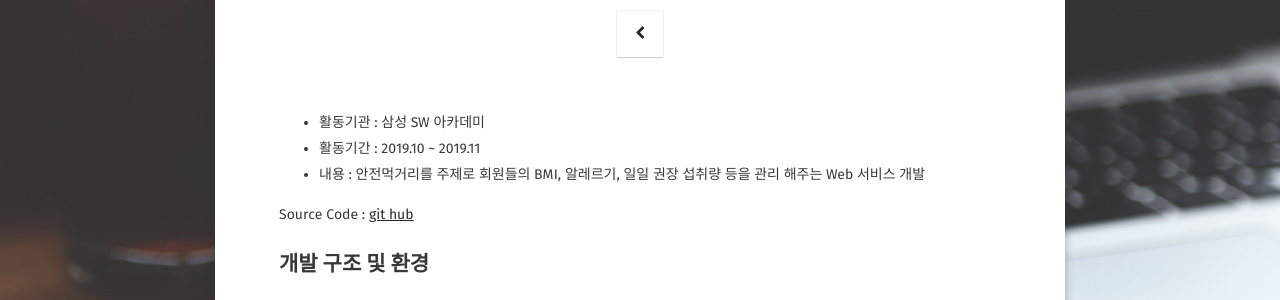
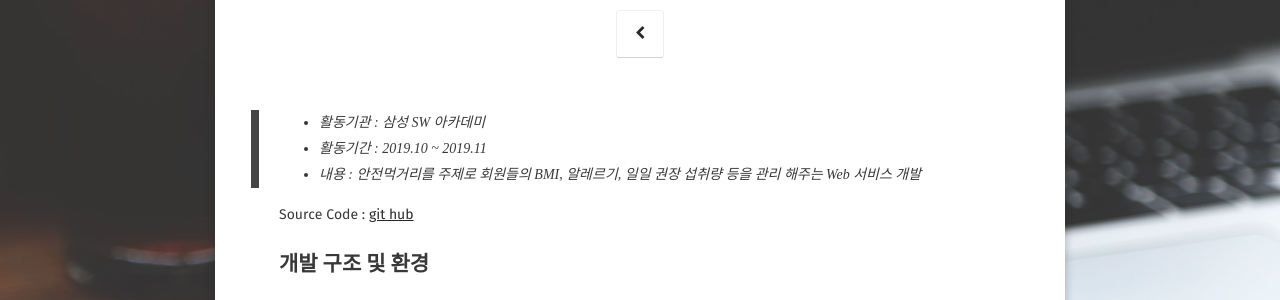
Before and after one commit to limkinam/limkinam.github.io, a Jekyll site: the page built from _posts/2020-06-17-SafeFood.md, in a window 1280 px wide. Shown: the part 260-560 px from the top of the page. Built offline with Jekyll 4.4.1, drawn with Linux system fonts in a browser that asks for light colours; some web fonts are replaced; comment, search, counter and statistics services are not loaded.

```diff
--- a/_posts/2020-06-17-SafeFood.md
+++ b/_posts/2020-06-17-SafeFood.md
@@ -13,9 +13,9 @@ tag:
 comments: true
 ---
 
-* 활동기관 : 삼성 SW 아카데미
-* 활동기간 : 2019.10 ~ 2019.11
-* 내용 : 안전먹거리를 주제로 회원들의 BMI, 알레르기, 일일 권장 섭취량 등을 관리 해주는 Web 서비스 개발
+> * 활동기관 : 삼성 SW 아카데미
+> * 활동기간 : 2019.10 ~ 2019.11
+> * 내용 : 안전먹거리를 주제로 회원들의 BMI, 알레르기, 일일 권장 섭취량 등을 관리 해주는 Web 서비스 개발
 
 Source Code :  <a href="https://github.com/limkinam/face_recognition" > git hub  </a>
 
```
